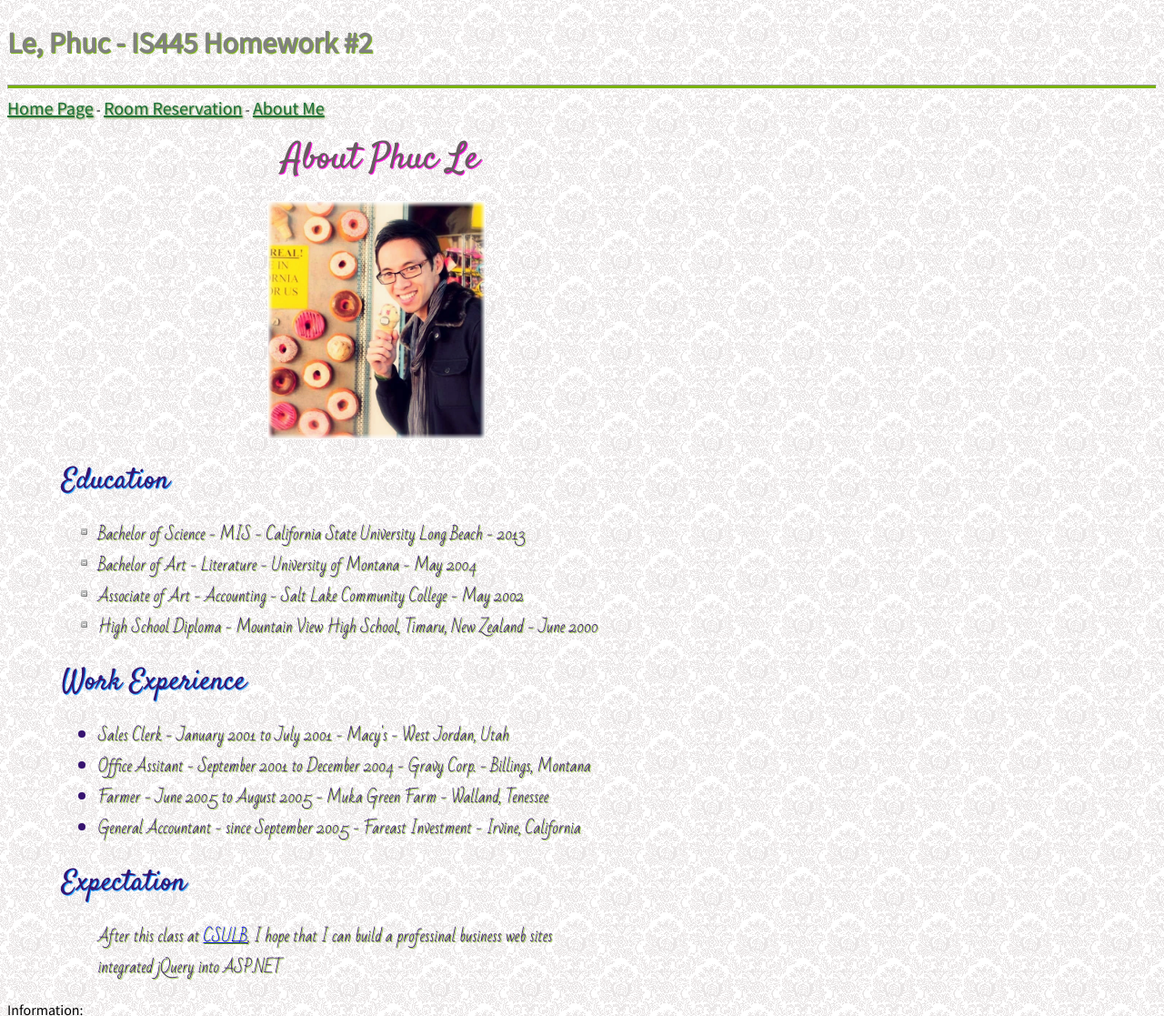
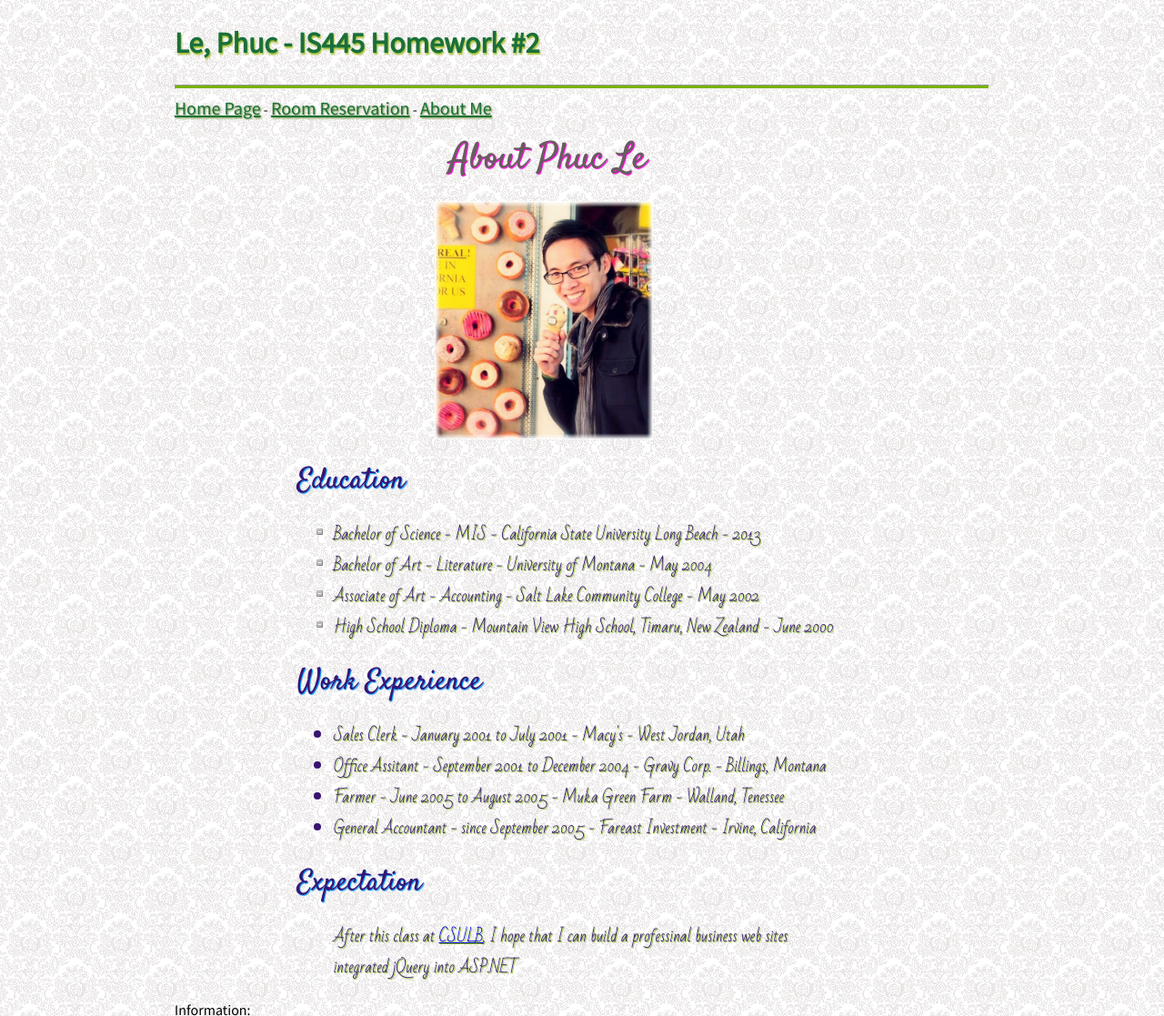
Before and after one commit to lecsulb/hw2-is445, a plain HTML site: page hw2/about.html in a window 1280 px wide. Shown: the top 1117 px of the page at 91% size. Drawn offline with Linux system fonts and the light colour scheme; a web font is replaced by a local one.

Commit message:
add more decoration

```diff
--- a/hw2/resource/hw2decor.css
+++ b/hw2/resource/hw2decor.css
@@ -6,6 +6,8 @@
 body {
     background-image: url(/hw2/resource/tile.gif);
     font-family: 'Source Sans Pro', sans-serif;
+    width: 70% ;
+    margin: 0 auto;
 }
 
 
@@ -14,12 +16,14 @@ form {
     font-size: 17px;
 }
 
+
+
 h1 {
 
     font-weight: bolder;
-    text-shadow: 1px 1px 1px #78b20c;
+    text-shadow: 1px 2px 2px #a2bf28;
     font-size: 32px;
-    color: #808080;
+    color: #1a6f3b;
 }
 
 li {
@@ -54,7 +58,9 @@ input:focus, select:focus, textarea:focus {
 
 
 table {
-    padding-left: 1.5cm;
+    padding-left: 3cm;
+    width: 90%;
+    margin: 0 auto;
 }
 
 
```
Also changed, not shown: hw2/index.html (+3 -1 lines), hw2/resource/banner.png (added).
